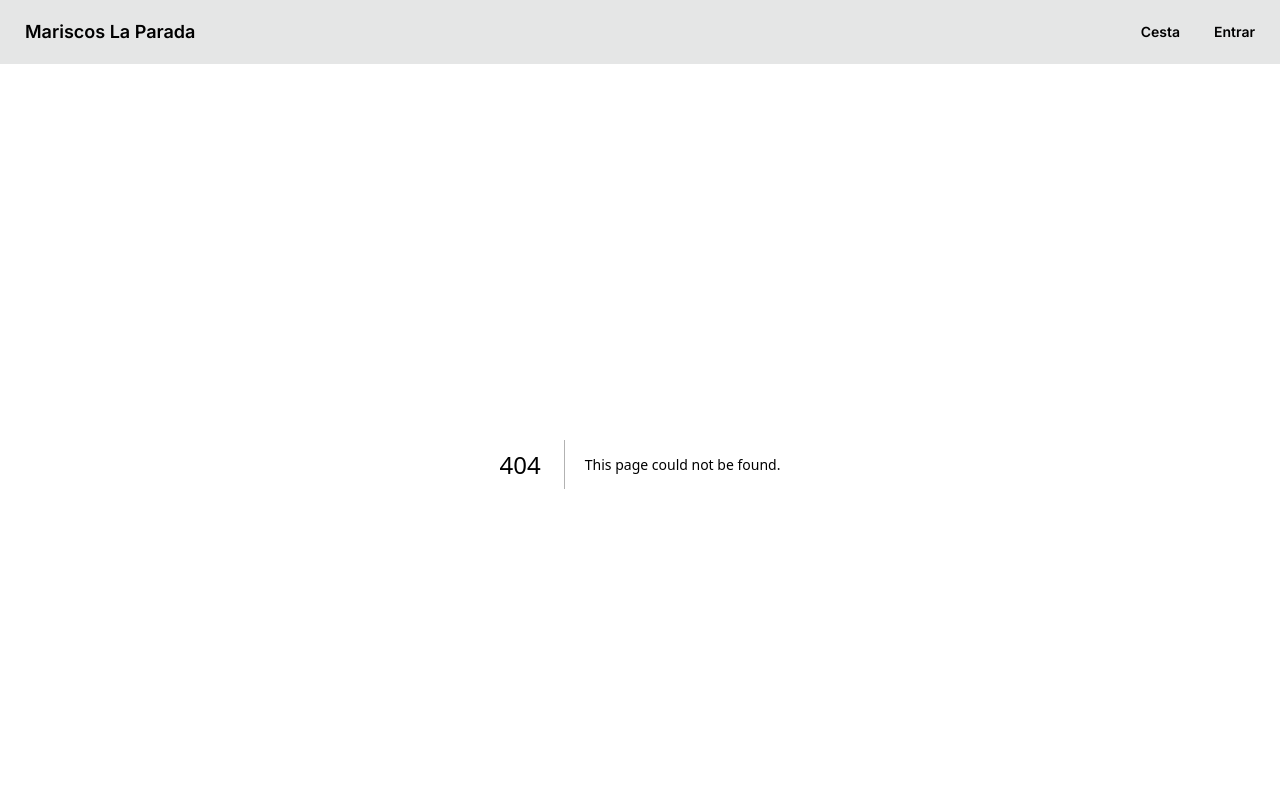
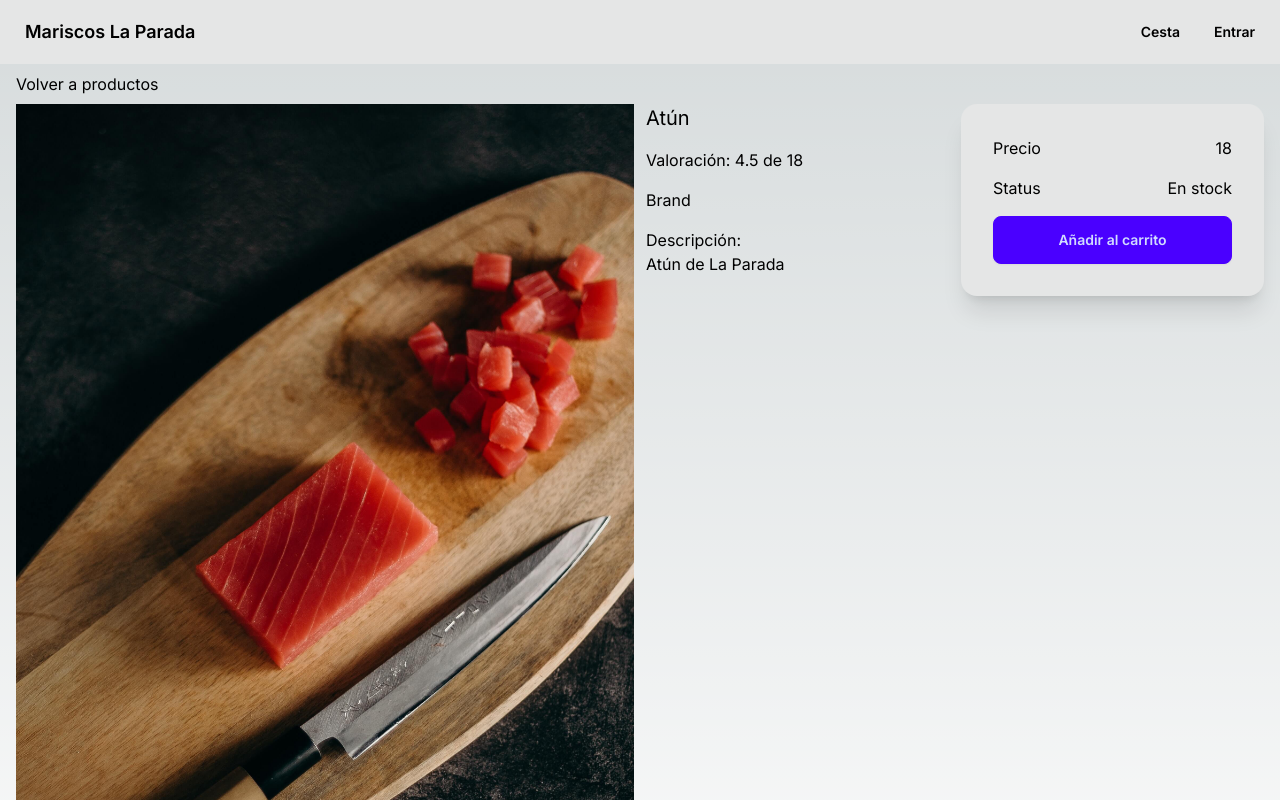
Before and after one commit to prgbono/next-laparada-ecommerce, a Next.js app: page /product/atun in a window 1280 px wide. Before the commit this address had no page. Shown: the top 800 px of the page. Built offline with nearby package versions, Linux system fonts and the light colour scheme.

Commit message:
Product detail page

```diff
--- /dev/null
+++ b/app/(front)/product/[slug]/page.tsx
@@ -0,0 +1,67 @@
+import data from '@/lib/data'
+import Image from 'next/image'
+import Link from 'next/link'
+
+export default function ProductDetails({
+  params
+}: {
+  params: { slug: string }
+}) {
+  const product = data.products.find((product) => product.slug === params.slug)
+  return !product ? (
+    <h1>Producto no encontrado</h1>
+  ) : (
+    <>
+      <div className="my-2">
+        <Link href="/">Volver a productos</Link>
+      </div>
+      <div className="grid md:grid-cols-4 md:gap-3">
+        <div className="md:col-span-2">
+          <Image
+            src={product.image}
+            alt={product.name}
+            width={640}
+            height={640}
+            sizes="100vm"
+            style={{ width: '100%', height: 'auto' }}
+          />
+        </div>
+        <div>
+          <ul className="space-y-4">
+            <li>
+              <h1 className="text-xl">{product.name}</h1>
+            </li>
+            <li>
+              Valoración: {product.rating} de {product.numReviews}
+            </li>
+            <li>{product.brand}</li>
+            <li>
+              Descripción: <p>{product.description}</p>
+            </li>
+          </ul>
+        </div>
+        <div>
+          <div className="card bg-base-300 shadow-xl mt-3 md:mt-0">
+            <div className="card-body">
+              <div className="mb-2 flex justify-between">
+                <div>Precio</div>
+                <div>{product.price}</div>
+              </div>
+              <div className="mb-2 flex justify-between">
+                <div>Status</div>
+                <div>
+                  {product.countInStock > 0 ? 'En stock' : 'No disponible'}
+                </div>
+              </div>
+              <div className="card-actions justify-center">
+                <button className="btn btn-primary w-full" type="button">
+                  Añadir al carrito
+                </button>
+              </div>
+            </div>
+          </div>
+        </div>
+      </div>
+    </>
+  )
+}
```
